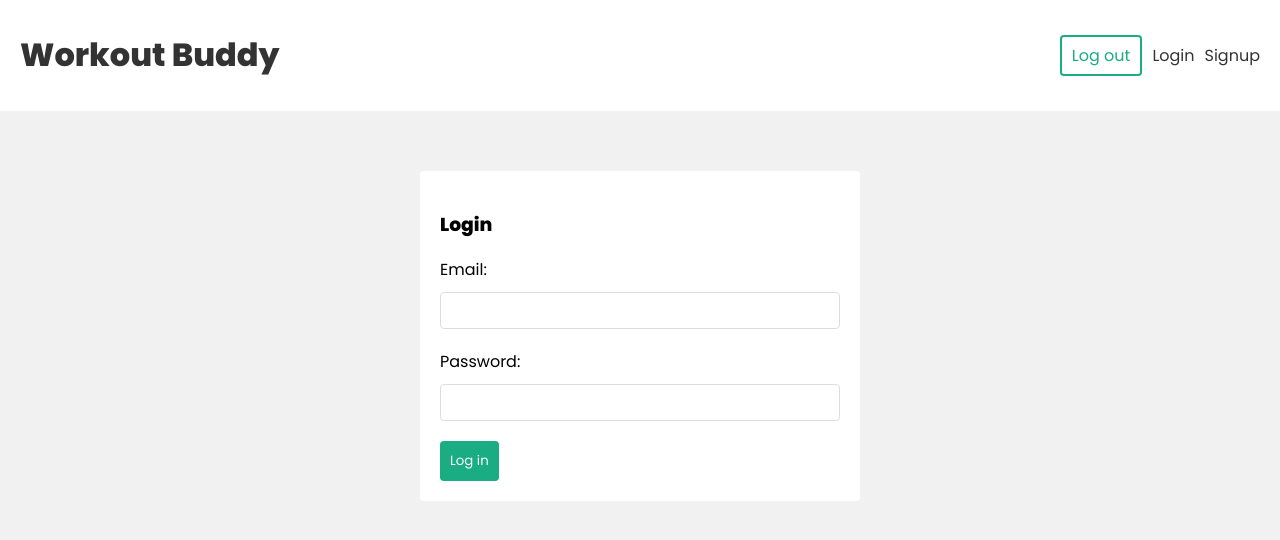
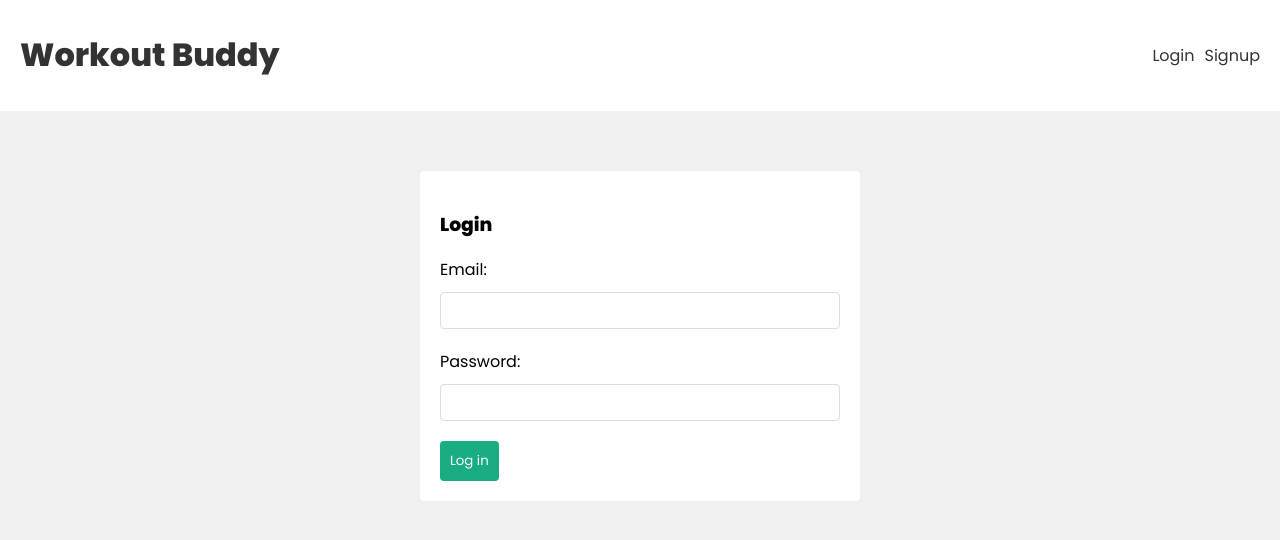
Before and after one commit to ossailucky/Workout-app, a React (Create React App) app in the folder frontend/: page /login in a window 1280 px wide. Shown: the top 540 px of the page. Built offline with nearby package versions, Linux system fonts and the light colour scheme; the HTML template or start-up script is replaced by a standard one.

Commit message:
updated the authcontext to keep user logged in when the page is refreshed

```diff
--- a/frontend/src/components/Navbar.js
+++ b/frontend/src/components/Navbar.js
@@ -1,9 +1,11 @@
 import React from 'react'
 import { Link } from 'react-router-dom'
 import useLogout from '../hooks/useLogout'
+import { useAuthContext } from '../hooks/useAuthContext'
 
 const Navbar = () => {
   const { logout } = useLogout()
+  const { user } = useAuthContext()
 
   const handleClick = () => {
     logout()
@@ -16,13 +18,19 @@
             </Link>
 
             <nav>
+              {user && (
                   <div>
+                  <span>{user.email}</span>
                   <button onClick={handleClick}>Log out</button>
                 </div>
+              )}
+              {!user && (
                 <div>
                 <Link to="/login">Login</Link>
                 <Link to="/signup">Signup </Link>
                 </div>
+              )}
+
             </nav>
         </div>
     </header>
--- a/frontend/src/context/AuthContext.js
+++ b/frontend/src/context/AuthContext.js
@@ -1,4 +1,4 @@
-import React, {createContext, useReducer} from 'react'
+import React, {createContext, useReducer, useEffect} from 'react'
 
 export const AuthContext = createContext();
 
@@ -19,6 +19,14 @@
         user: null
     })
 
+    useEffect(()=>{
+        const user = JSON.parse(localStorage.getItem("user"))
+
+        if(user) {
+            dispatch(({type: "LOGIN", payload:user}))
+        }
+    },[])
+
     console.log("AuthContext state:", state)
   return (
     <AuthContext.Provider value={{...state, dispatch}}>
--- a/frontend/src/hooks/useLogout.js
+++ b/frontend/src/hooks/useLogout.js
@@ -1,4 +1,3 @@
-import React from 'react'
 import { useAuthContext } from './useAuthContext'
 
 const useLogout = () => {
--- a/frontend/src/pages/Login.js
+++ b/frontend/src/pages/Login.js
@@ -30,7 +30,7 @@
         />
 
         <button disabled={isLoading}>Log in</button>
-        {error && <div className="error">{error}</div>}
+        {error && (<div className="error">{error}</div>)}
     </form>
   )
 }
--- a/frontend/src/pages/Signup.js
+++ b/frontend/src/pages/Signup.js
@@ -29,7 +29,7 @@
         />
 
         <button type="submit" disabled={isLoading}>Sign up</button>
-        {error && <div className="error">{error}</div>}
+        {error && ( <div className="error">{error}</div>)}
     </form>
   )
 }
```
Lines whose indentation alone changed are shown as unchanged.
